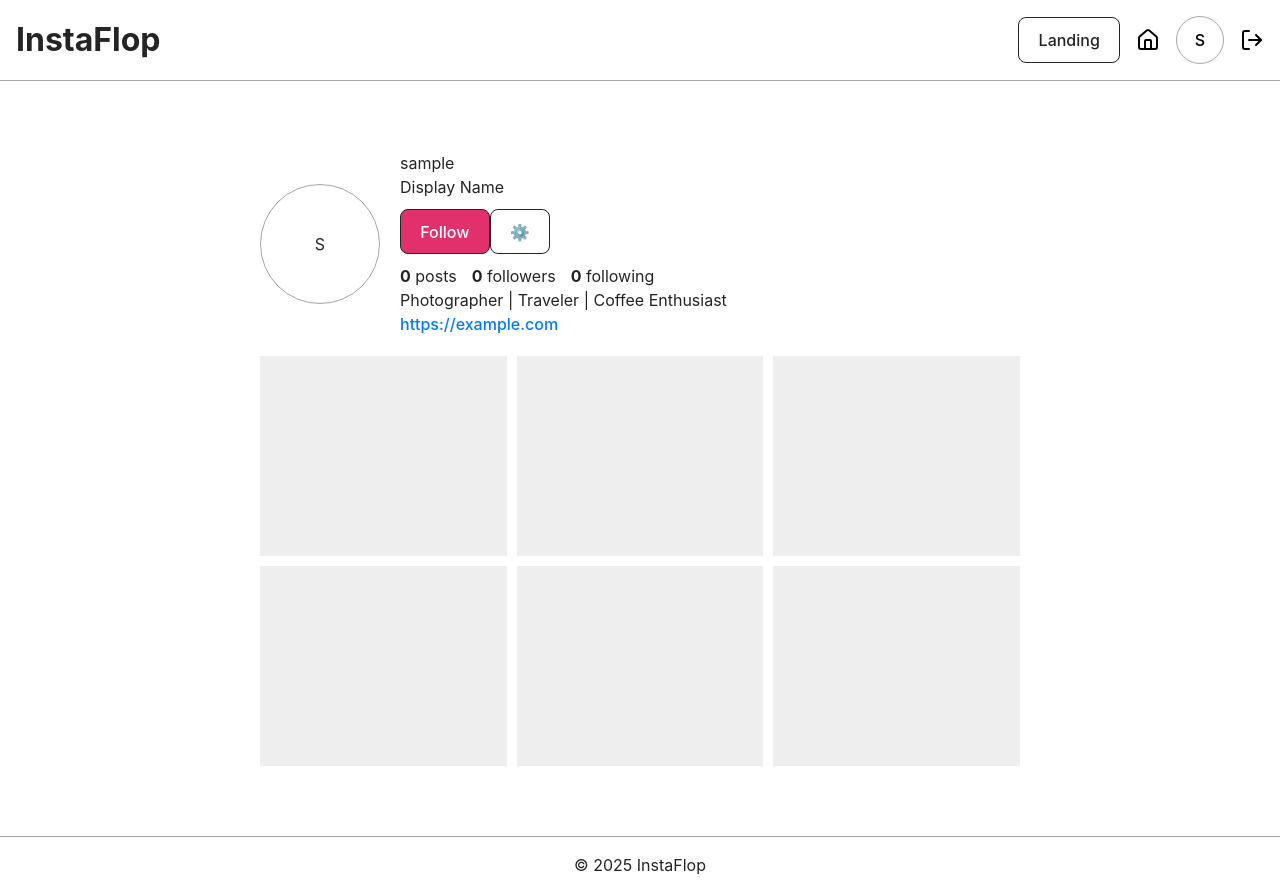
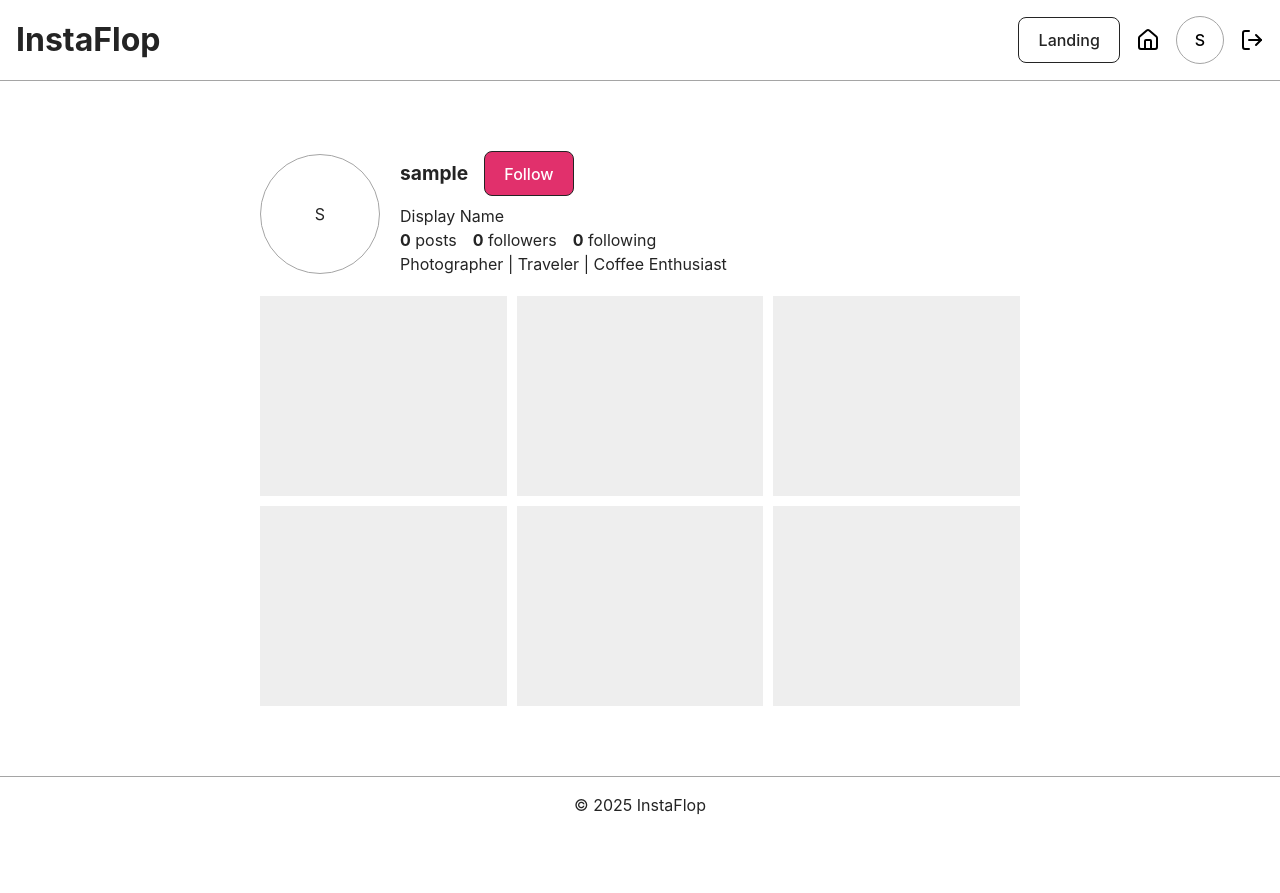
Before and after one commit to TonybynMp4/InstaFlop, a Vue app in the folder client/: page /profile in a window 1280 px wide. After the commit the page ends 833 px from the top, so only its background shows below. Built offline with nearby package versions, Linux system fonts and the light colour scheme; sample sign-in values are in the browser's storage.

Commit message:
style: profile style enhancement v2

```diff
--- a/client/src/pages/profile/ProfilePage.vue
+++ b/client/src/pages/profile/ProfilePage.vue
@@ -10,8 +10,7 @@ const userData = ref({
 	username: user.value?.username ?? "Username",
 	displayname: user.value?.displayname ?? "Display Name",
 	bio: user.value?.bio ?? "Photographer | Traveler | Coffee Enthusiast",
-	profilePicture:
-		user.value?.profilePicture ?? authStore.getUser.profilePicture,
+	profilePicture: user.value?.profilePicture ?? authStore.getUser?.profilePicture,
 	posts: user.value?.posts ?? 0,
 	followers: user.value?.followers ?? 0,
 	following: user.value?.following ?? 0,
@@ -30,32 +29,25 @@ const closeDialog = () => dialogRef.value?.close();
 				class="profile-picture"
 				:src="userData.profilePicture"
 				:fallback="userData.username"
-			></ProfilePicture>
+			/>
 			<div class="profile-info">
-				<h1>{{ userData.username }}</h1>
-				<h2>{{ userData.displayname }}</h2>
-				<div class="buttons">
-					<button class="follow-btn">Follow</button>
-					<button class="settings-btn" @click="openDialog">⚙️</button>
+				<div class="profile-info-top">
+					<h2 style="font-size: larger; font-weight: bold;">{{ userData.username }}</h2>
+					<div class="buttons">
+						<button class="follow-btn" v-if="true">Follow</button>
+						<!-- v-if TODO: boutons de SON propre profil différent des autres!!! -->
+						<button class="settings-btn" @click="openDialog" v-else>⚙️</button>
+					</div>
 				</div>
-				<p class="stats">
-					<span
-						><strong>{{ userData.posts }}</strong> posts</span
-					>
-					<span
-						><strong>{{ userData.followers }}</strong>
-						followers</span
-					>
-					<span
-						><strong>{{ userData.following }}</strong>
-						following</span
-					>
+				<p class="profile-info-bottom">
+					<h2>{{ userData.displayname }}</h2>
+					<div class="stats">
+						<span><strong>{{ userData.posts }}</strong> posts</span>
+						<span><strong>{{ userData.followers }}</strong> followers</span>
+						<span><strong>{{ userData.following }}</strong> following</span>
+					</div>
 				</p>
-				<p class="full-name">{{}}</p>
 				<p class="bio">{{ userData.bio }}</p>
-				<a :href="userData.website" target="_blank" class="website">{{
-					userData.website
-				}}</a>
 			</div>
 		</section>
 
@@ -71,6 +63,13 @@ const closeDialog = () => dialogRef.value?.close();
 </template>
 
 <style scoped>
+.profile-info-top {
+	display: flex;
+	gap: 1rem;
+	align-items: center;
+	margin-bottom: 0.5rem;
+}
+
 .profile-container {
 	max-width: 800px;
 	margin: 50px auto;
@@ -96,7 +95,11 @@ const closeDialog = () => dialogRef.value?.close();
 }
 
 .buttons {
-	margin: 10px 0;
+	display: flex;
+	justify-content: space-between;
+	align-items: center;
+	justify-content: flex-start;
+	gap: 1rem;
 }
 
 .follow-btn .settings-btn {
@@ -116,8 +119,9 @@ const closeDialog = () => dialogRef.value?.close();
 	background-color: #f0f0f0;
 }
 
-.stats span {
-	margin-right: 15px;
+.stats {
+	display: flex;
+	gap: 1rem;
 }
 
 .gallery {
```
